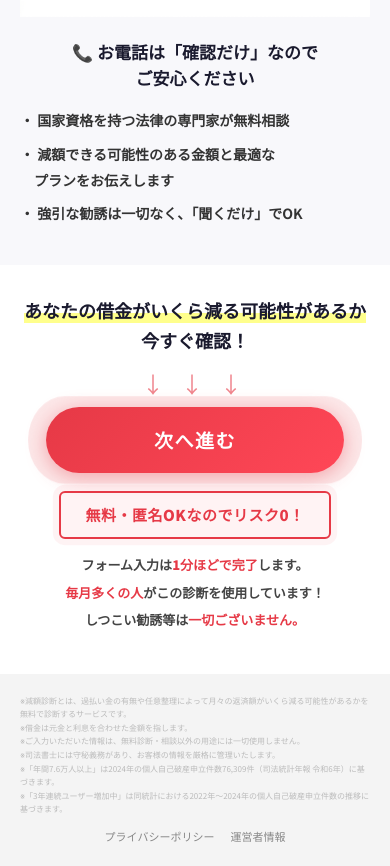
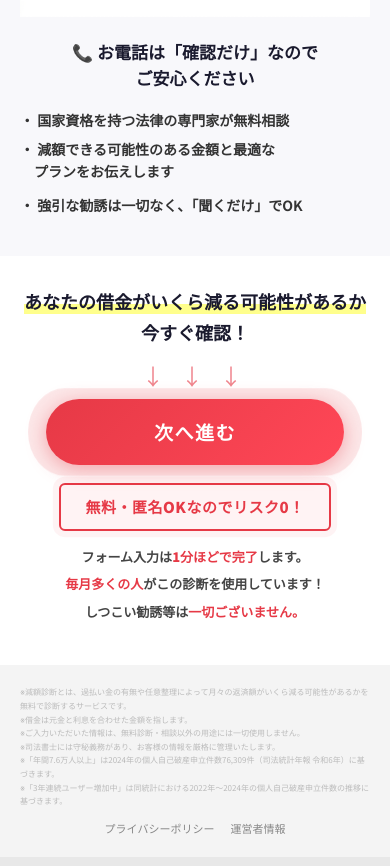
Before and after one commit to happily842-oss/debt-lp-v2, a plain HTML site: page index.html in a window 390 px wide. Shown: the part 2480-3346 px from the top of the page. Drawn offline with Linux system fonts and the light colour scheme.

Commit message:
Fix continuation line spacing to work on both PC and mobile
Made-with: Cursor

```diff
--- a/index.html
+++ b/index.html
@@ -752,7 +752,7 @@
                 <div class="reassure-title">📞 お電話は「確認だけ」なので<br>ご安心ください</div>
                 <div class="reassure-text">
                     ・ 国家資格を持つ法律の専門家が無料相談<br>
-                    ・ 減額できる可能性のある金額と最適な<br><span style="display:block;margin-top:-8px">　プランをお伝えします</span>
+                    <span style="display:inline-block;line-height:1.6">・ 減額できる可能性のある金額と最適な<br>　プランをお伝えします</span><br>
                     ・ 強引な勧誘は一切なく、「聞くだけ」でOK
                 </div>
             </div>
```
